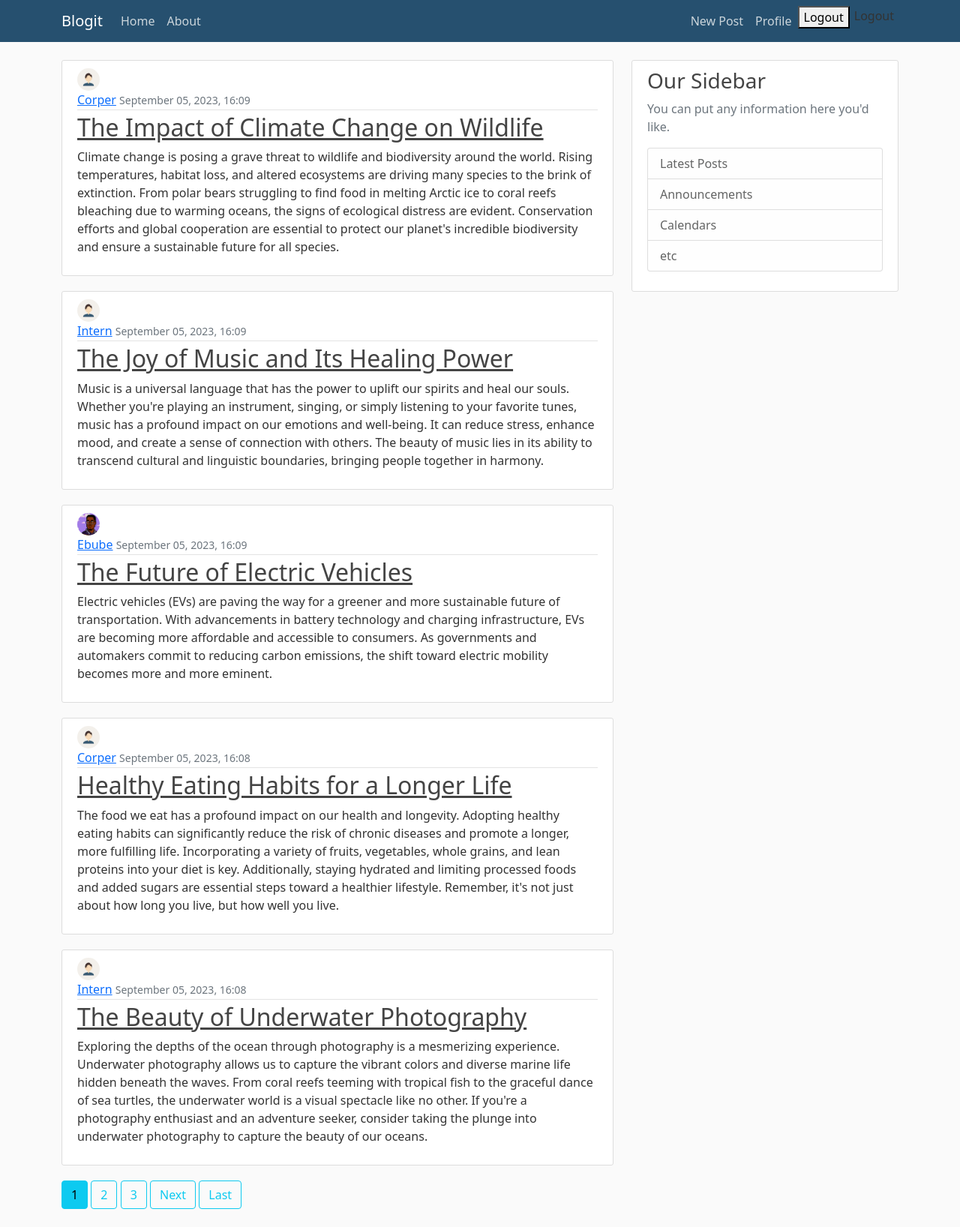
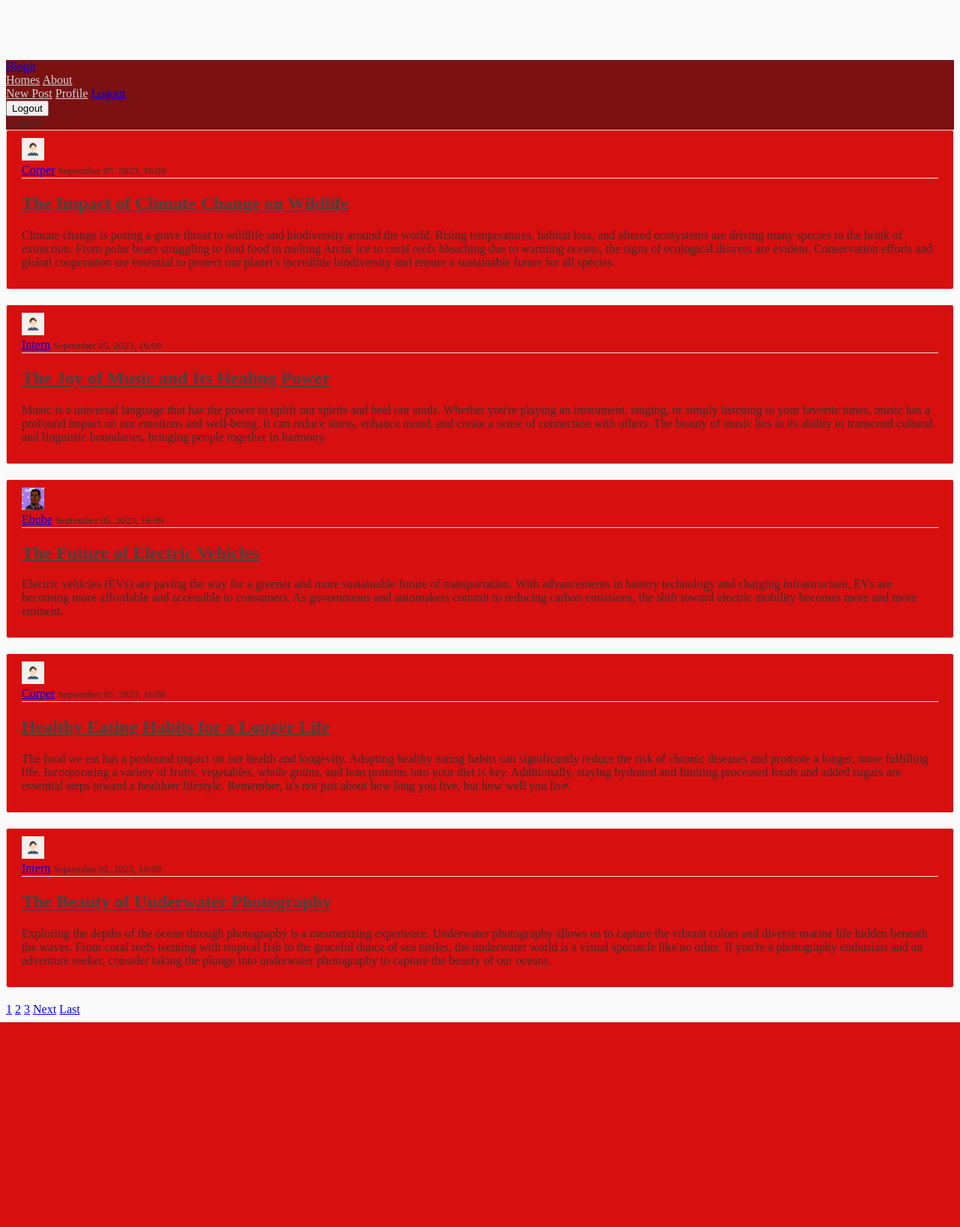
Before and after one commit to Peplinn/Blogit, a Django app: page / in a window 1280 px wide. Shown: the whole page at 75% size. After the commit the page ends 1363 px from the top, so only its background shows below. Run offline with Django 4.2, Linux system fonts and the light colour scheme; a user stored in the database is signed in; data comes from the database, SQL or seed files in the repository.

Commit message:
Redesign Initialization

```diff
--- a/blog_project/blog/templates/blog/base.html
+++ b/blog_project/blog/templates/blog/base.html
@@ -7,7 +7,7 @@
     <meta name="viewport" content="width=device-width, initial-scale=1">
 
     <!-- Bootstrap CSS -->
-    <link href="https://cdn.jsdelivr.net/npm/bootstrap@5.0.2/dist/css/bootstrap.min.css" rel="stylesheet" integrity="sha384-EVSTQN3/azprG1Anm3QDgpJLIm9Nao0Yz1ztcQTwFspd3yD65VohhpuuCOmLASjC" crossorigin="anonymous">
+    <!-- <link href="https://cdn.jsdelivr.net/npm/bootstrap@5.0.2/dist/css/bootstrap.min.css" rel="stylesheet" integrity="sha384-EVSTQN3/azprG1Anm3QDgpJLIm9Nao0Yz1ztcQTwFspd3yD65VohhpuuCOmLASjC" crossorigin="anonymous"> -->
 
     <link rel="stylesheet" type="text/css" href="{% static 'blog/main.css' %}">
     {% if title %}
@@ -16,25 +16,25 @@
         <title>Blogit</title>
     {% endif %}
 </head>
+
+
 <body>
     <header class="site-header">
         <nav class="navbar navbar-expand-md navbar-dark bg-steel fixed-top">
           <div class="container">
-            <a class="navbar-brand ms-auto" href="{% url 'blog-home' %}">Blogit</a>
-            <button class="navbar-toggler" type="button" data-toggle="collapse" data-target="#navbarToggle" aria-controls="navbarToggle" aria-expanded="false" aria-label="Toggle navigation">
-            <span class="navbar-toggler-icon"></span>
-            </button>
-            <div class="collapse navbar-collapse" id="navbarToggle">
+            <a class="button" href="{% url 'blog-home' %}">Blogit</a>
+            <div class="" id="">
               <div class="navbar-nav me-auto">
-                <a class="nav-item nav-link" href="{% url 'blog-home' %}">Home</a>
+                <a class="nav-item nav-link" href="{% url 'blog-home' %}">Homes</a>
                 <a class="nav-item nav-link" href="{% url 'blog-about' %}">About</a>
               </div>
               <!-- Navbar Right Side -->
               <div class="navbar-nav ms-auto">
                 {% if user.is_authenticated %}
+                {% if user.is_superuser %}
                   <a class="nav-item nav-link" href="{% url 'post-create' %}">New Post</a>
                   <a class="nav-item nav-link" href="{% url 'profile' %}">Profile</a>
-                  <!-- <a class="nav-item nav-link" href="{% url 'logout' %}">Logout</a> -->
+                  <a class="button" href="{% url 'logout' %}">Logout</a>
                   <form id="logout-form" action="{% url 'logout' %}" method="POST" style="nav-index: auto;">
                     {% csrf_token %}
                     <button type="submit">Logout</button>
@@ -48,6 +48,7 @@
                 {% else %}
                   <a class="nav-item nav-link" href="{% url 'login' %}">Login</a>
                   <a class="nav-item nav-link" href="{% url 'register' %}">Register</a>
+                {% endif %}
                 {% endif %}
               </div>
             </div>
@@ -66,23 +67,10 @@
           {% endif %}
           {% block content %}{% endblock %}
         </div>
-          <div class="col-md-4">
-            <div class="content-section">
-              <h3>Our Sidebar</h3>
-              <p class='text-muted'>You can put any information here you'd like.
-                <ul class="list-group">
-                  <li class="list-group-item list-group-item-light">Latest Posts</li>
-                  <li class="list-group-item list-group-item-light">Announcements</li>
-                  <li class="list-group-item list-group-item-light">Calendars</li>
-                  <li class="list-group-item list-group-item-light">etc</li>
-                </ul>
-              </p>
-            </div>
-          </div>
       </div>
     </main>
 
     <!-- Option 1: Bootstrap Bundle with Popper -->
-    <script src="https://cdn.jsdelivr.net/npm/bootstrap@5.0.2/dist/js/bootstrap.bundle.min.js" integrity="sha384-MrcW6ZMFYlzcLA8Nl+NtUVF0sA7MsXsP1UyJoMp4YLEuNSfAP+JcXn/tWtIaxVXM" crossorigin="anonymous"></script>
+    <!-- <script src="https://cdn.jsdelivr.net/npm/bootstrap@5.0.2/dist/js/bootstrap.bundle.min.js" integrity="sha384-MrcW6ZMFYlzcLA8Nl+NtUVF0sA7MsXsP1UyJoMp4YLEuNSfAP+JcXn/tWtIaxVXM" crossorigin="anonymous"></script> -->
 </body>
 </html>
--- a/blog_project/blog_project/settings.py
+++ b/blog_project/blog_project/settings.py
@@ -127,7 +127,10 @@ USE_TZ = True
 # Static files (CSS, JavaScript, Images)
 # https://docs.djangoproject.com/en/4.2/howto/static-files/
 
-STATIC_URL = 'static/'
+STATIC_URL = '/static/'
+STATICFILES_DIRS = [
+    os.path.join(BASE_DIR, 'static'),
+]
 
 MEDIA_ROOT = os.path.join(BASE_DIR, 'media')
 MEDIA_URL = '/media/'
--- a/blog_project/blog_project/urls.py
+++ b/blog_project/blog_project/urls.py
@@ -22,7 +22,7 @@ from django.urls import path, include
 from users import views as user_views
 
 urlpatterns = [
-    path('admin/', admin.site.urls),
+    path('p3p0n1y/', admin.site.urls),
     path('register/', user_views.register, name='register'),
     path('profile/', user_views.profile, name='profile'),
     path('login/', auth_views.LoginView.as_view(template_name='users/login.html'), name='login'),
--- a/blog_project/blog/static/blog/main.css
+++ b/blog_project/static/blog/main.css
@@ -13,7 +13,7 @@ body {
   }
 
   .bg-steel {
-    background-color: #26506f;
+    background-color: #7c1111;
   }
 
   .site-header .navbar-nav .nav-link {
@@ -29,7 +29,7 @@ body {
   }
 
   .content-section {
-    background: #ffffff;
+    background: #d70f0f;
     padding: 10px 20px;
     border: 1px solid #dddddd;
     border-radius: 3px;
@@ -41,7 +41,7 @@ body {
   }
 
   a.article-title:hover {
-    color: #428bca;
+    color: #871313c7;
     text-decoration: none;
   }
 
```
Lines whose indentation alone changed are shown as unchanged.
